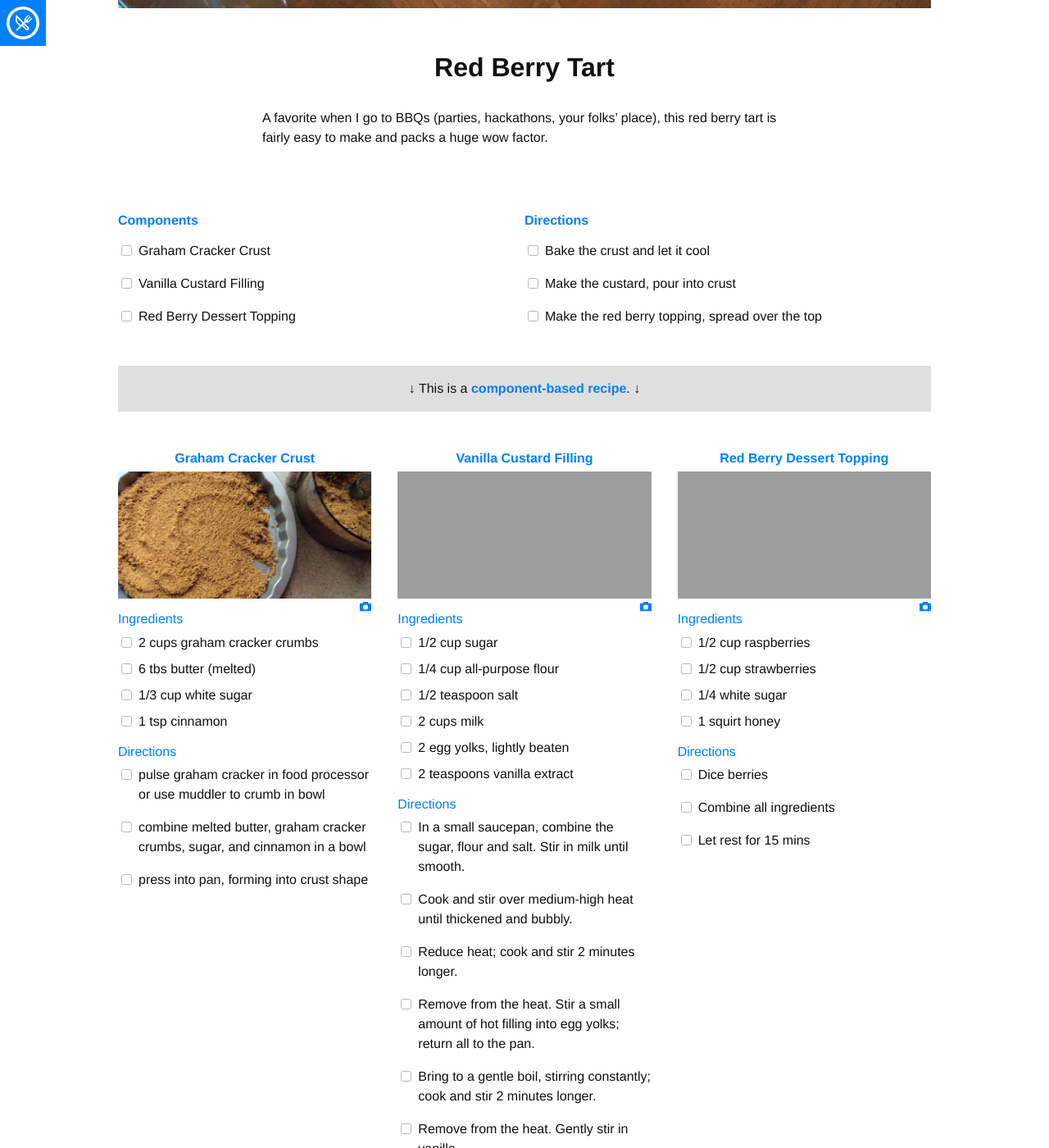
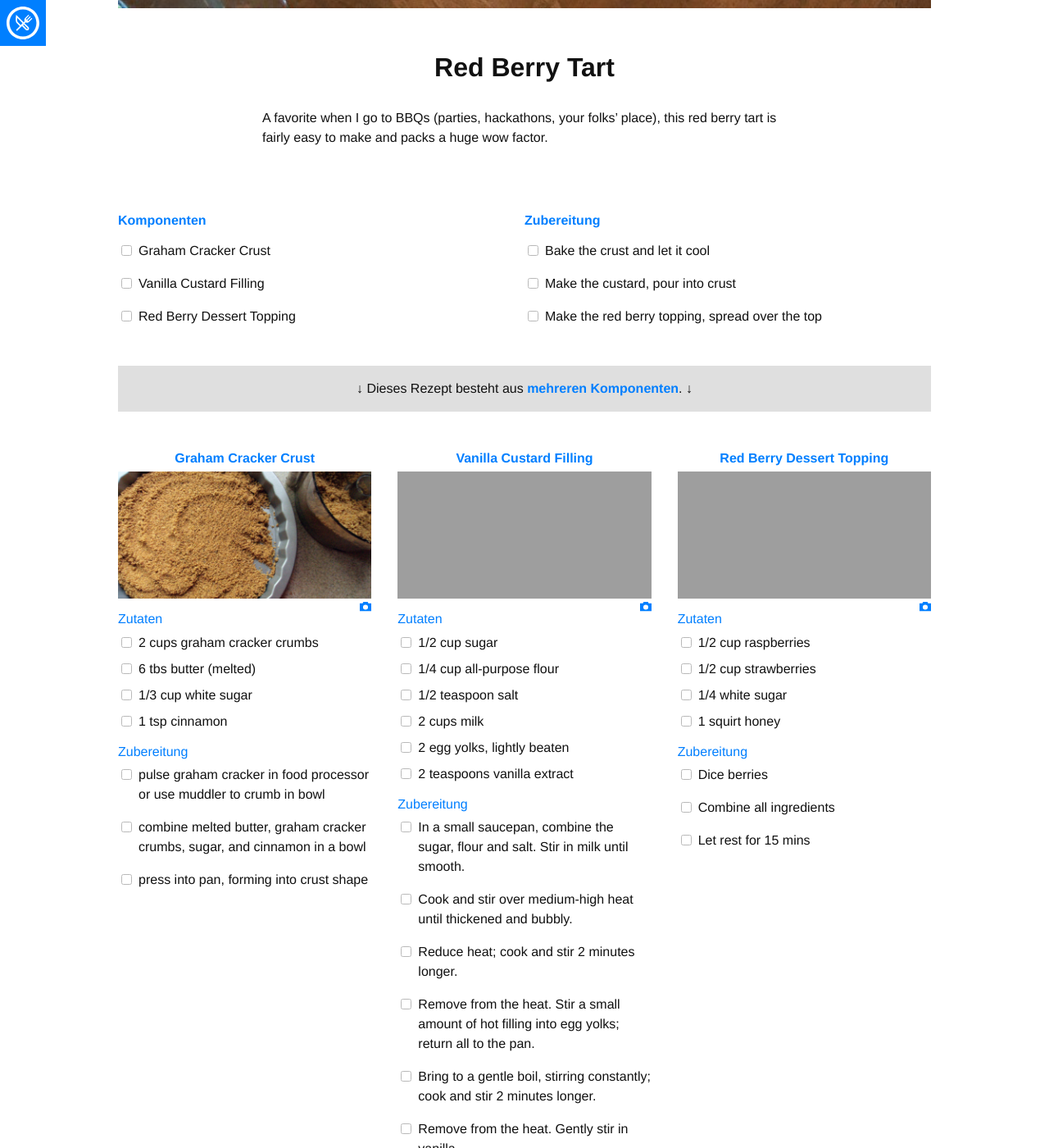
Before and after one commit to kochrunde/kochrunde.github.io, a Jekyll site: the page built from _recipes/red-berry-tart.md, in a window 1280 px wide and 1400 px high, scrolled down 998 px. Shown: the whole window at 82% size. Built offline with Jekyll 4.4.1, drawn with Linux system fonts in a browser that asks for light colours; nearby versions of some CDN libraries; some web fonts are replaced; some of the changed text lies outside the part shown.

Commit message:
Update _config.yml

```diff
--- a/_config.yml
+++ b/_config.yml
@@ -1,13 +1,12 @@
 # Site settings
-title: Chowdown
+title: Kochrunden Rezepte
 email: your-email@domain.com
 description: The plain text recipe database for hackers
-baseurl: "https://chowdown.io"
-language: "en"
+baseurl: "https://kochrunde.github.io"
+language: "de"
 lang_direction: "ltr"
 color: "#007FFF"
-twitter_username: clarklab
-github_username:  clarklab
+github_username:  tdankert
 
 # Build settings
 markdown: kramdown
```
